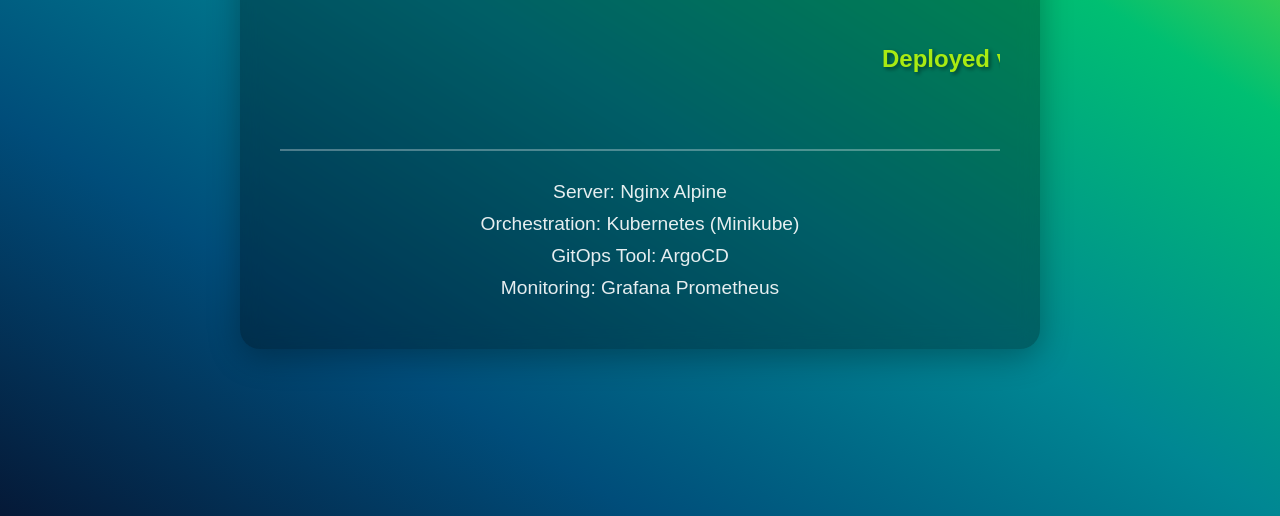
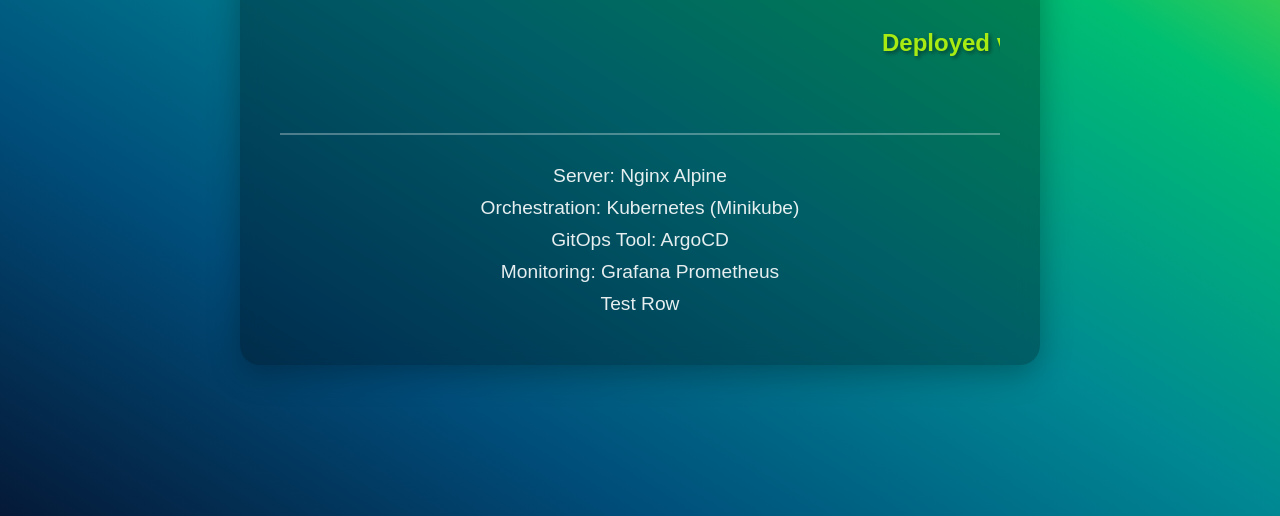
Before and after one commit to ahristov1/argocd-gitops, a plain HTML site: page app/index.html in a window 1280 px wide. Shown: the part 284-800 px from the top of the page. Drawn offline with Linux system fonts and the light colour scheme.

Commit message:
Add test row

```diff
--- a/app/index.html
+++ b/app/index.html
@@ -17,6 +17,7 @@
                 <p>Orchestration: Kubernetes (Minikube)</p>
                 <p>GitOps Tool: ArgoCD</p>
 		<p>Monitoring: Grafana Prometheus</p>
+		<p>Test Row</p>
             </div>
         </div>
         <script src="script.js"></script>
```
